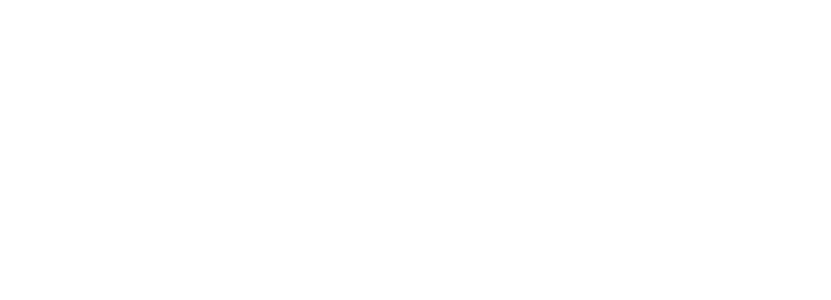
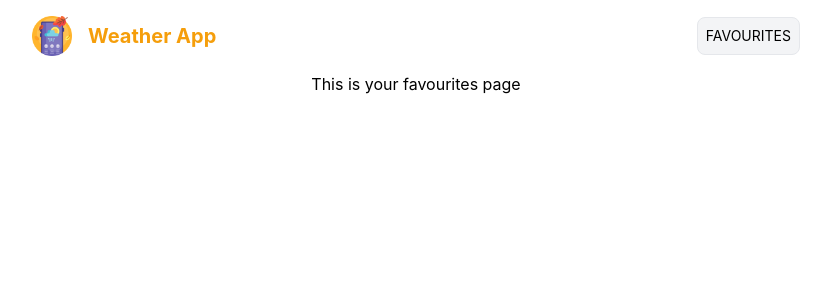
Before and after one commit to elisendamonserrat/react-weather-app, a React (Create React App) app: page /favourites in a window 1280 px wide. Shown: the top 300 px of the page, without its empty margins (224-1055 px from the left). Built offline with nearby package versions, Linux system fonts and the light colour scheme.

Commit message:
creates favourites page view

```diff
--- a/src/components/Navbar.jsx
+++ b/src/components/Navbar.jsx
@@ -1,10 +1,14 @@
 import React from 'react'
+import { Link } from 'react-router-dom';
 
 export default function Navbar() {
     return (
-        <nav className="w-11/12 max-w-screen-md mx-auto text-center my-4 flex items-center">
-            <img className="w-10 h-10 mr-4 inline-block" src="/img/weather-app.png" alt="Weather app icon"/>
-            <p className="font-bold text-yellow-500 text-xl">Weather App</p>
+        <nav className="w-11/12 max-w-screen-md mx-auto text-center my-4 flex items-center justify-between">
+            <div className="flex items-center">
+                <img className="w-10 h-10 mr-4 inline-block" src="/img/weather-app.png" alt="Weather app icon"/>
+                <p className="font-bold text-yellow-500 text-xl">Weather App</p>
+            </div>
+            <Link to='/favourites'><button className="border px-2 py-2 bg-gray-100 rounded-lg text-sm uppercase inline-block">Favourites</button></Link>
         </nav>
     )
 }
--- a/src/views/FavouritesPage.jsx
+++ b/src/views/FavouritesPage.jsx
@@ -1,11 +1,16 @@
 import React, { Component } from 'react'
+import Navbar from '../components/Navbar';
 
 export class FavouritesPage extends Component {
     render() {
         return (
-            <div>
+            <>
+                <Navbar />
+                <main className="w-11/12 max-w-screen-sm mx-auto text-center my-4 flex flex-col items-center">
+                    <h1>This is your favourites page</h1>
 
-            </div>
+                </main>
+            </>
         )
     }
 }
```
